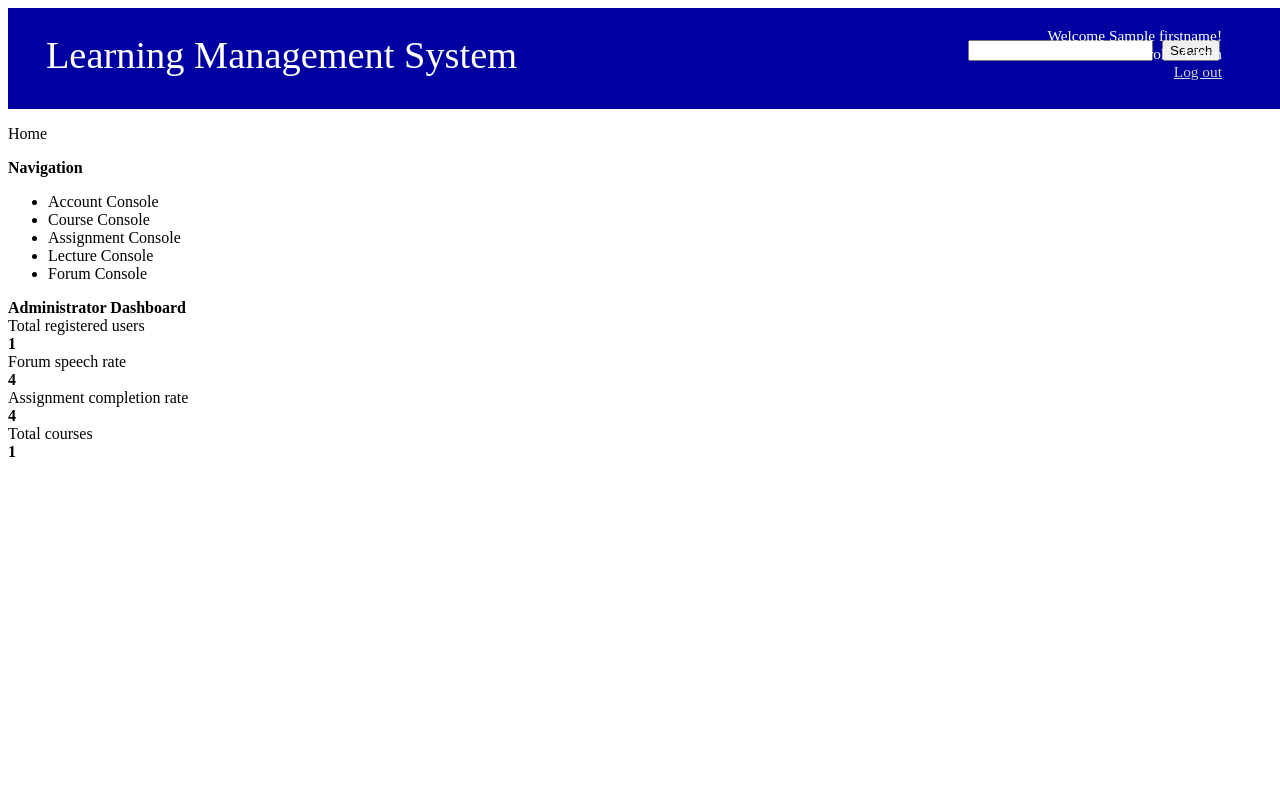
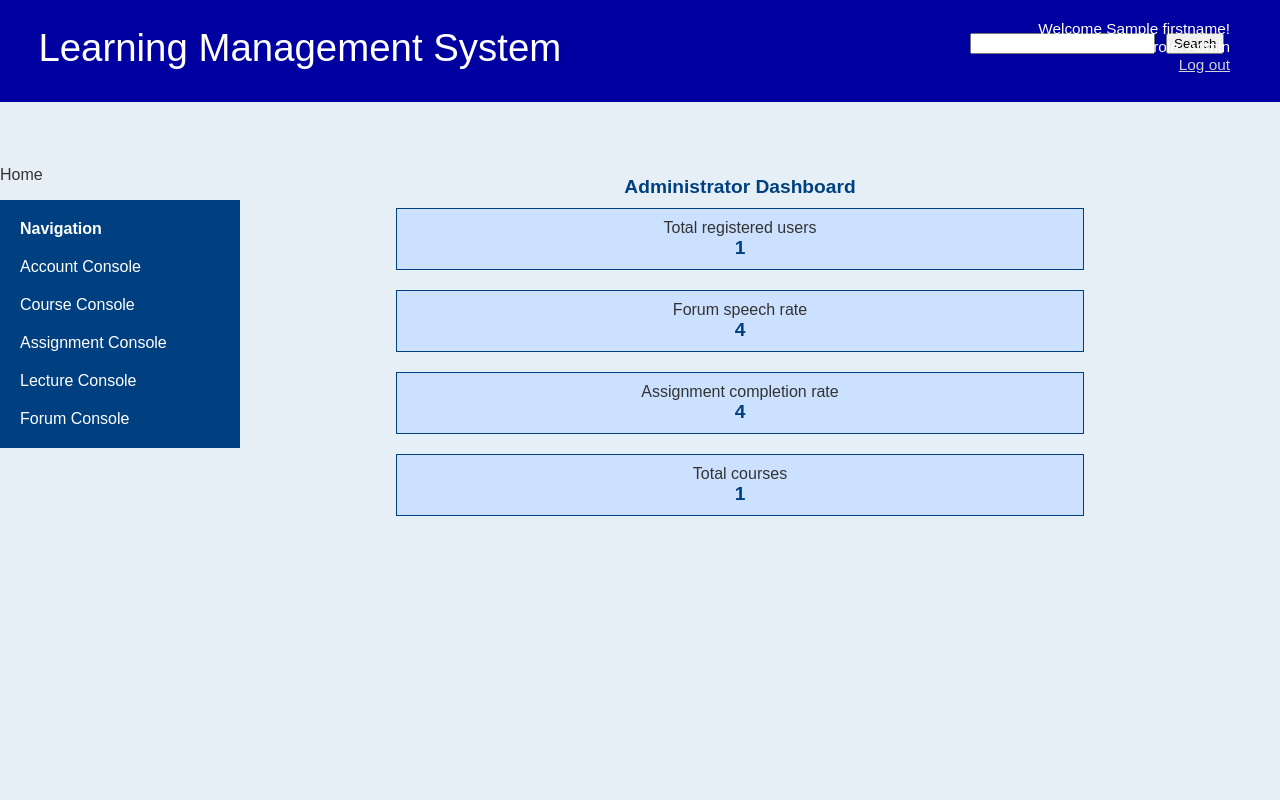
Before and after one commit to Orangestella/learning_management_system, a Flask app: template templates/index_admin.html in a window 1280 px wide. Run offline with Flask 3, Linux system fonts and the light colour scheme; the template is opened without the code that fills it: most values are stand-ins (such as "Sample title", 1, 10 or a date in 2020); parts of the project's set-up code (start-up, migrations or seed data) failed here and were passed over.

Commit message:
add admin index and dashboard

```diff
--- /dev/null
+++ b/static/stylesheets/dashboard.css
@@ -0,0 +1,105 @@
+/* 全局样式 */
+body {
+    font-family: Arial, sans-serif;
+    background-color: #e7eff6; /* 轻淡的蓝色背景 */
+    color: #333; /* 深色文本 */
+    margin: 0;
+    padding: 0;
+}
+
+/* 导航栏样式 */
+#navigation_bar {
+    background-color: #004080; /* 深蓝色背景 */
+    color: #ffffff; /* 白色文本 */
+    width: 200px; /* 导航栏宽度 */
+    height: 26vh; /* 全屏高度 */
+    position: fixed; /* 固定位置 */
+    left: 0; /* 左侧对齐 */
+    top: 200px; /* 顶部对齐 */
+    padding: 20px; /* 内边距 */
+}
+
+#navigation_bar b {
+    display: block;
+    margin-bottom: 10px;
+}
+
+#navigation_bar ul {
+    list-style-type: none; /* 移除列表标记 */
+    padding: 0;
+    margin: 0;
+}
+
+#navigation_bar li a {
+    color: #ffffff; /* 白色链接文本 */
+    text-decoration: none; /* 移除下划线 */
+    display: block;
+    padding: 10px 0; /* 上下填充 */
+}
+
+#navigation_bar li a:hover {
+    background-color: #0066cc; /* 鼠标悬停颜色 */
+}
+
+/* 仪表板样式 */
+#dashboard {
+    margin-left: 220px; /* 留出导航栏空间 */
+    padding: 176px;
+    width: calc(100% - 240px); /* 计算宽度 */
+    box-sizing: border-box; /* 边框盒模型 */
+    display: flex;
+    align-items: center; /* 垂直居中 */
+    min-height: 100vh; /* 最小高度 */
+    flex-direction: column; /* 垂直排列元素 */
+}
+
+#dashboard > div {
+    background-color: #cce0ff; /* 浅蓝色背景 */
+    border: 1px solid #004080; /* 深蓝色边框 */
+    padding: 10px;
+    margin: 10px 0; /* 上下外边距 */
+    width: 100%;
+    box-sizing: border-box; /* 边框盒模型 */
+    text-align: center; /* 文本居中 */
+}
+
+#dashboard b {
+    color: #004080; /* 深蓝色文本 */
+    font-size: 1.2em; /* 字体大小 */
+}
+
+header{
+    background-color: #0000A0;
+    color: white;
+    height: 0;
+    width: 100%;
+    font-size: 240%;
+    text-align: left;
+    padding-left: 3%;
+    padding-top: 2%;
+    padding-bottom: 6%;
+    position: fixed;
+}
+
+.top_search{
+    display: block;
+    padding-left: 65%;
+    margin:-57px 50px 75px 100px;
+}
+
+.user_info{
+    color: white;
+    font-size: 40%;
+    text-align: right;
+    padding-right: 3%;
+    margin:-112px 50px 75px 100px;
+}
+
+#logout{
+    color: lightgray;
+}
+
+#path{
+    padding-top: 150px;
+    position: fixed;
+}
--- a/templates/index_admin.html
+++ b/templates/index_admin.html
@@ -2,7 +2,7 @@
 <html lang="en">
 <head>
     <meta charset="UTF-8">
-    <link rel="stylesheet" type="text/css" href="{{ url_for('static',filename='stylesheets/index.css') }}">
+    <link rel="stylesheet" type="text/css" href="{{ url_for('static', filename='stylesheets/dashboard.css') }}">
     <title>Homepage for Admin</title>
 </head>
 <body>
@@ -14,21 +14,23 @@
     </form>
     <div class="user_info">Welcome {{ firstname }}!<br>Your role: Admin<br><a href="/logout" id="logout">Log out</a></div>
 </header>
-<p>Home</p>
-<div>
+<p id="path">Home</p>
+<div id="navigation_bar">
     <b>Navigation</b>
     <ul>
-        <li><a>Account Console</a></li>
-        <li><a>Course Console</a></li>
-        <li><a>Assignment Console</a></li>
-        <li><a>Lecture Console</a></li>
-        <li><a>Forum Console</a></li>
+        <li><a href="/account">Account Console</a></li>
+        <li><a href="/course">Course Console</a></li>
+        <li><a href="/assignment">Assignment Console</a></li>
+        <li><a href="/lecture">Lecture Console</a></li>
+        <li><a href="/forum">Forum Console</a></li>
     </ul>
 </div>
-<b>Administrator Dashboard</b>
-<div>Total registered users<br><b>{{ total_users }}</b></div>
-<div>Forum speech rate<br><b>{{ speech_rate }}</b></div>
-<div>Assignment completion rate<br><b>{{ assign_rate }}</b></div>
-<div>Total courses<br><b>{{ total_courses }}</b></div>
+<div id="dashboard">
+    <b>Administrator Dashboard</b>
+    <div>Total registered users<br><b>{{ total_users }}</b></div>
+    <div>Forum speech rate<br><b>{{ speech_rate }}</b></div>
+    <div>Assignment completion rate<br><b>{{ assign_rate }}</b></div>
+    <div>Total courses<br><b>{{ total_courses }}</b></div>
+</div>
 </body>
 </html>
```
Also changed, not shown: templates/login.html (+4 -4 lines).
